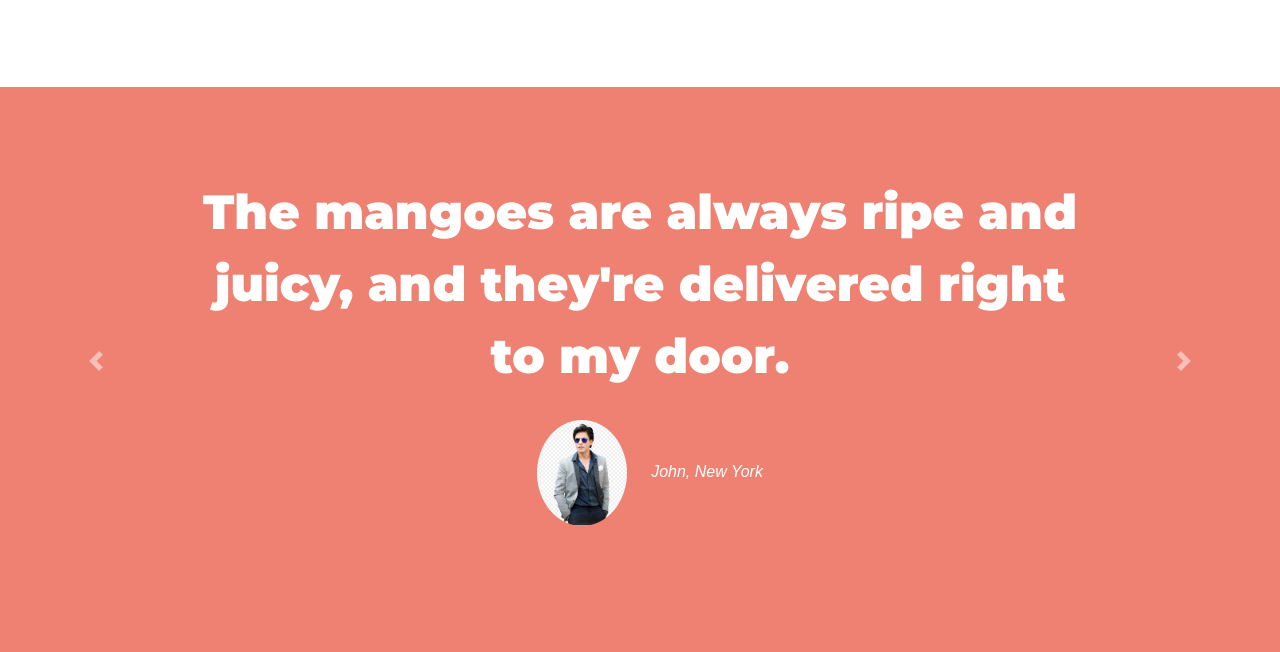
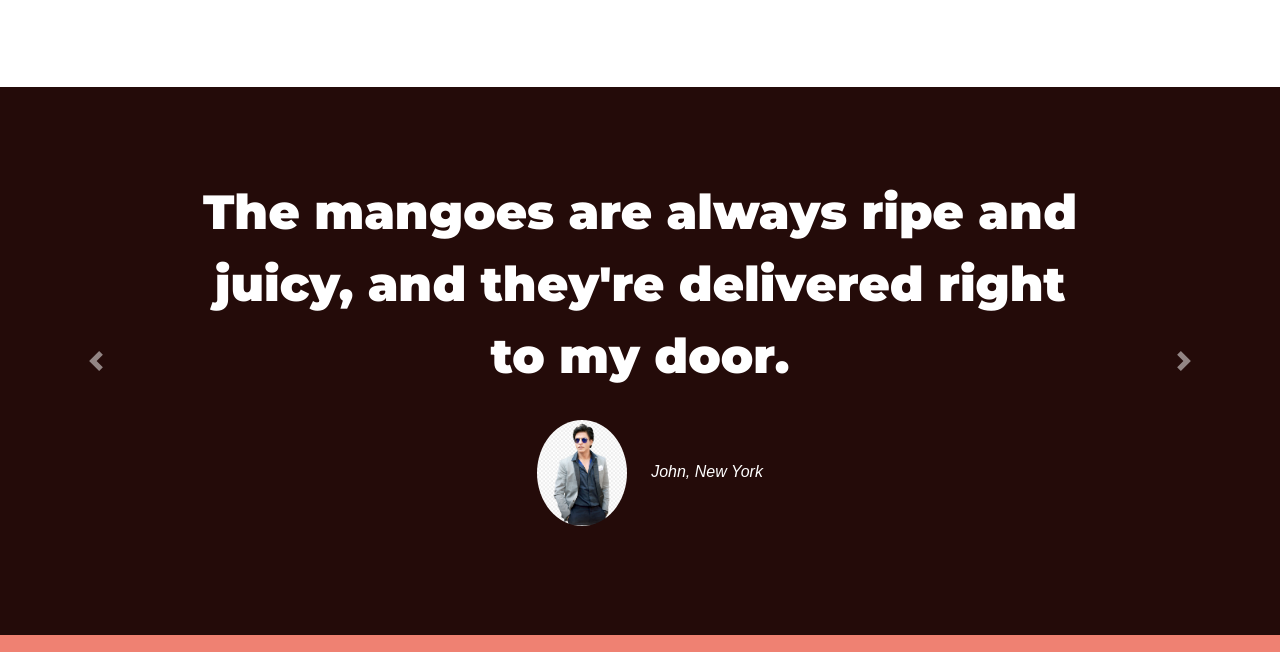
Before and after one commit to Waaajid/Tindogg, a plain HTML site: page index.html in a window 1280 px wide. Shown: the part 1185-1837 px from the top of the page. Drawn offline with nearby package versions, Linux system fonts and the light colour scheme; a web font is replaced by a local one.

Commit message:
Update styles.css

```diff
--- a/styles.css
+++ b/styles.css
@@ -109,7 +109,7 @@ font-family: 'Muli', sans-serif;
 
 /* Testimonials Sessions */
 #testimonials {
-  background-color: #ef8172;
+  background-color: #240b09;
 }
 
 .testimonial-text {
```
